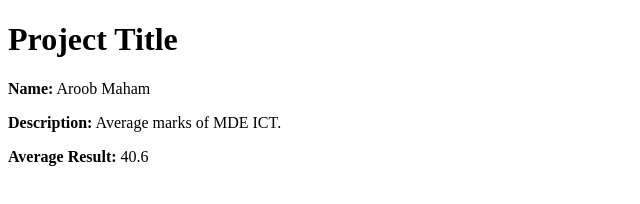
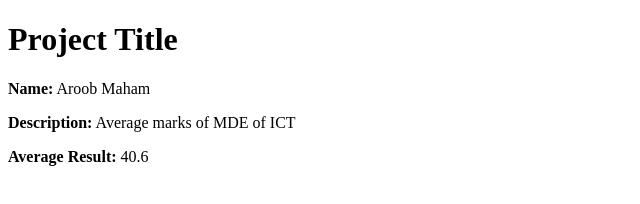
Before and after one commit to Ruby-XD/Assignment_2, a plain HTML site: page index.html in a window 1280 px wide. Shown: the full height of the page, 0-640 px from the left. Drawn offline with Linux system fonts and the light colour scheme.

Commit message:
Update index.html

```diff
--- a/index.html
+++ b/index.html
@@ -6,7 +6,7 @@
 <body>
     <h1>Project Title</h1>
     <p><strong>Name:</strong> Aroob Maham</p>
-    <p><strong>Description:</strong> Average marks of MDE ICT.</p>
+    <p><strong>Description:</strong> Average marks of MDE of ICT</p>
     <p><strong>Average Result:</strong> 40.6 </p>
 </body>
 </html>
```
